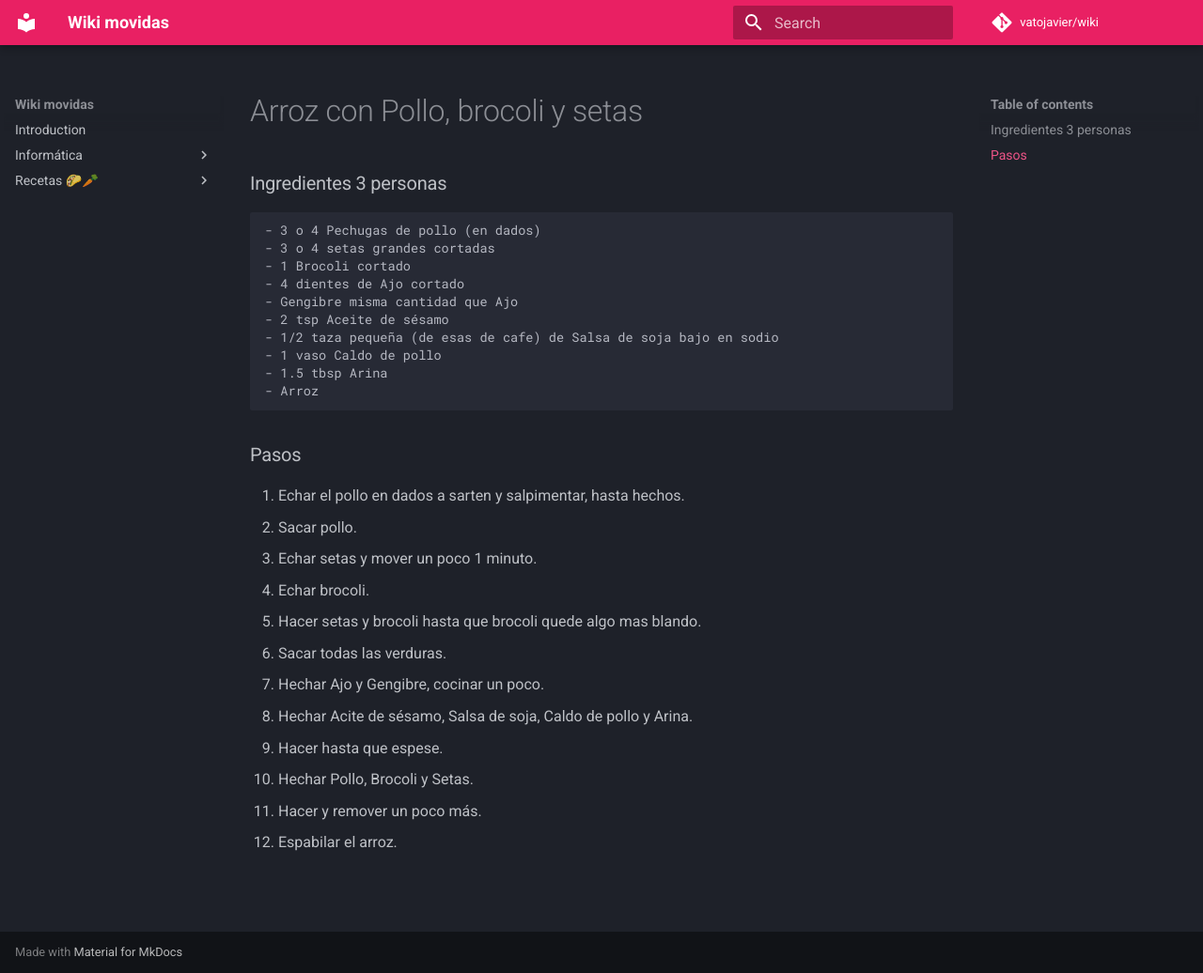
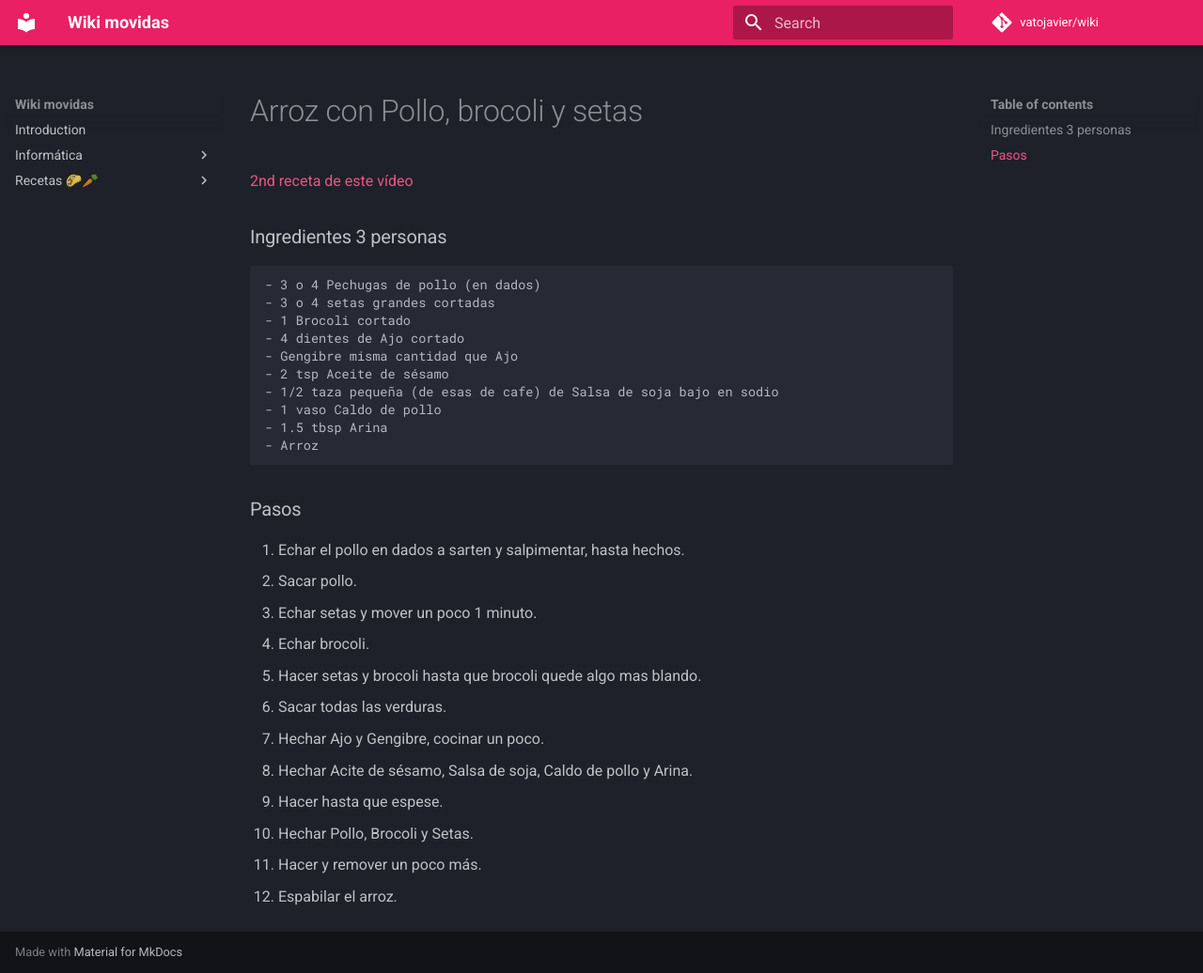
Before and after one commit to vatojavier/wiki, an MkDocs documentation site: the page built from docs/a_zampar/comidas/arroz_pollo_brocoli_oriental.md, in a window 1280 px wide and 1036 px high. Shown: the whole window at 94% size. Built offline with MkDocs 1.6.1 and Material for MkDocs 9.7.7, drawn with Linux system fonts in a browser that asks for light colours; comment, search, counter and statistics services are not loaded.

Commit message:
Update arroz_pollo_brocoli_oriental.md

````diff
--- a/docs/a_zampar/comidas/arroz_pollo_brocoli_oriental.md
+++ b/docs/a_zampar/comidas/arroz_pollo_brocoli_oriental.md
@@ -1,4 +1,6 @@
 # Arroz con Pollo, brocoli y setas
+
+[2nd receta de este vídeo](https://www.youtube.com/watch?v=wkg_AyHE82w&ab_channel=Tastemade)
 
 ### Ingredientes 3 personas
 ```
````
